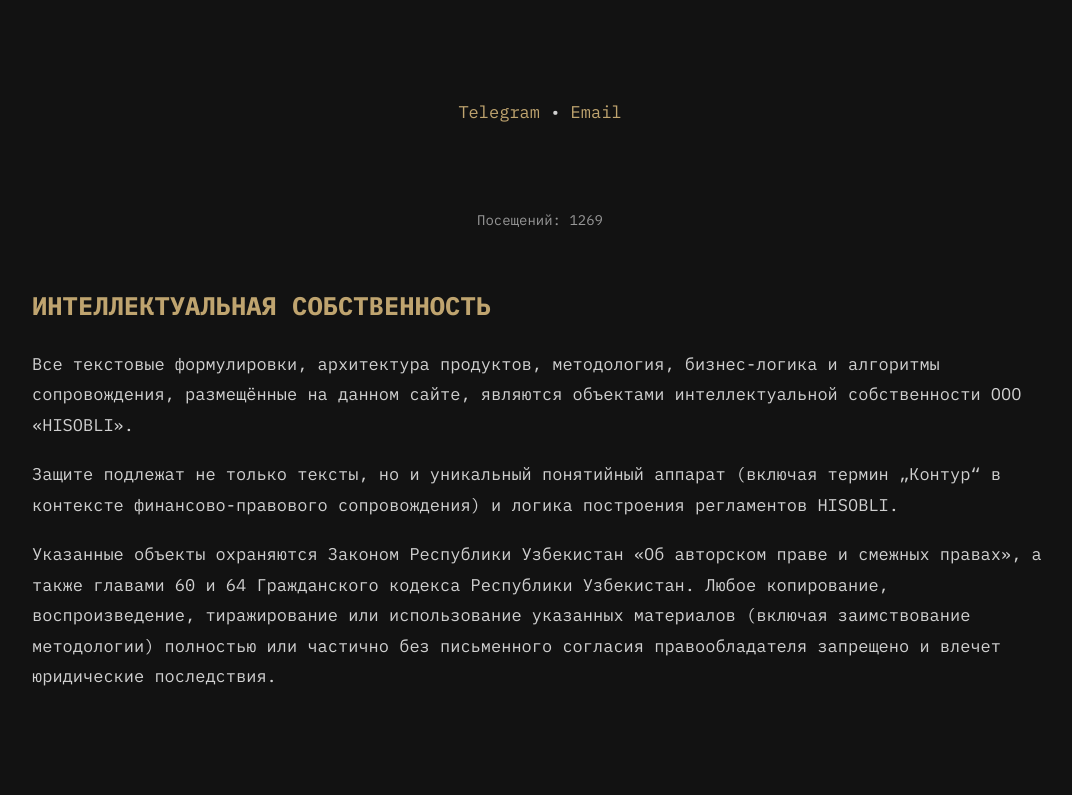
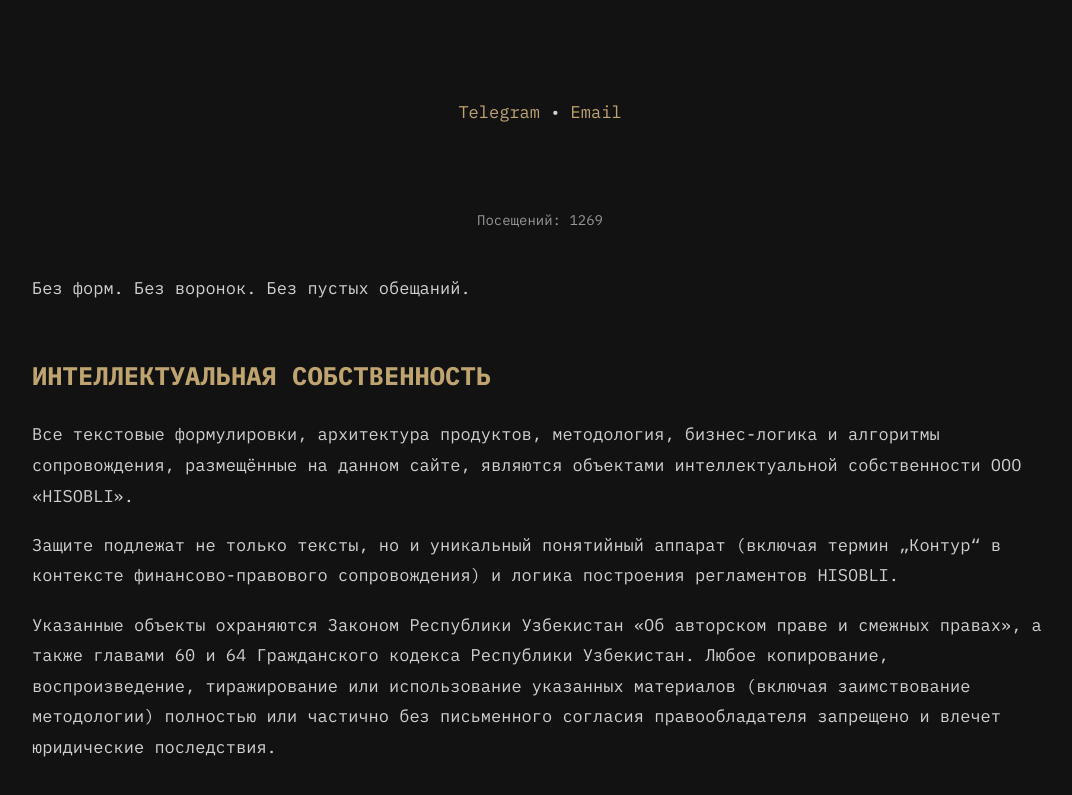
Before and after one commit to HISOBLI/hisobli.github.io, a plain HTML site: page index.html in a window 1280 px wide. Shown: the part 5717-6512 px from the top of the page, without its empty margins (100-1172 px from the left). Drawn offline with Linux system fonts and the light colour scheme.

Commit message:
Update index.html

```diff
--- a/index.html
+++ b/index.html
@@ -505,6 +505,7 @@
 <p class="contacts"><a href="https://t.me/+KLjVGLhZWgUyYjMy">Telegram</a> • <a href="mailto:info@hisob.li">Email</a></p>
 
 <div class="counter" id="visitor-counter">Посещений: <span id="count">1247</span></div>
+<p>Без форм. Без воронок. Без пустых обещаний.</p>
 
 <h2>ИНТЕЛЛЕКТУАЛЬНАЯ СОБСТВЕННОСТЬ</h2>
 <p>Все текстовые формулировки, архитектура продуктов, методология, бизнес-логика и алгоритмы сопровождения, размещённые на данном сайте, являются объектами интеллектуальной собственности ООО «HISOBLI».</p>
@@ -733,9 +734,8 @@
 <h2>ALOQA</h2>
 <p>Agar HISOBLI olğa surayongan mantiği sizga yaqin bõlsa — biz bilan boğlaning.</p>
 <p class="contacts"><a href="https://t.me/+KLjVGLhZWgUyYjMy">Telegram</a> • <a href="mailto:info@hisob.li">Email</a></p>
-
+<p>Şaxsiy ma’lumotlarni yiğiş Formalarisiz. Voronkalarsiz. Quruq Va’dalarsiz.</p>
 <div class="counter" id="visitor-counter">Ziyoratlar: <span id="count">1247</span></div>
-<p>Şaxsiy ma’lumotlarni yiğiş Formalarisiz. Voronkalarsiz. Quruq Va’dalarsiz.</p>
 
 <h2>INTELLEKTUAL MULK</h2>
 <p>Uşbu saytda joylaştirilgan barça matnli ifodalar, mahsulotlar arxitekturasi, metodologiya, biznes-mantiq va qõllab-quvvatlaş ta’minoti algoritmlari «HISOBLI» MÇJning intellektual mulk obyektlari hisoblanadi.</p>
```
